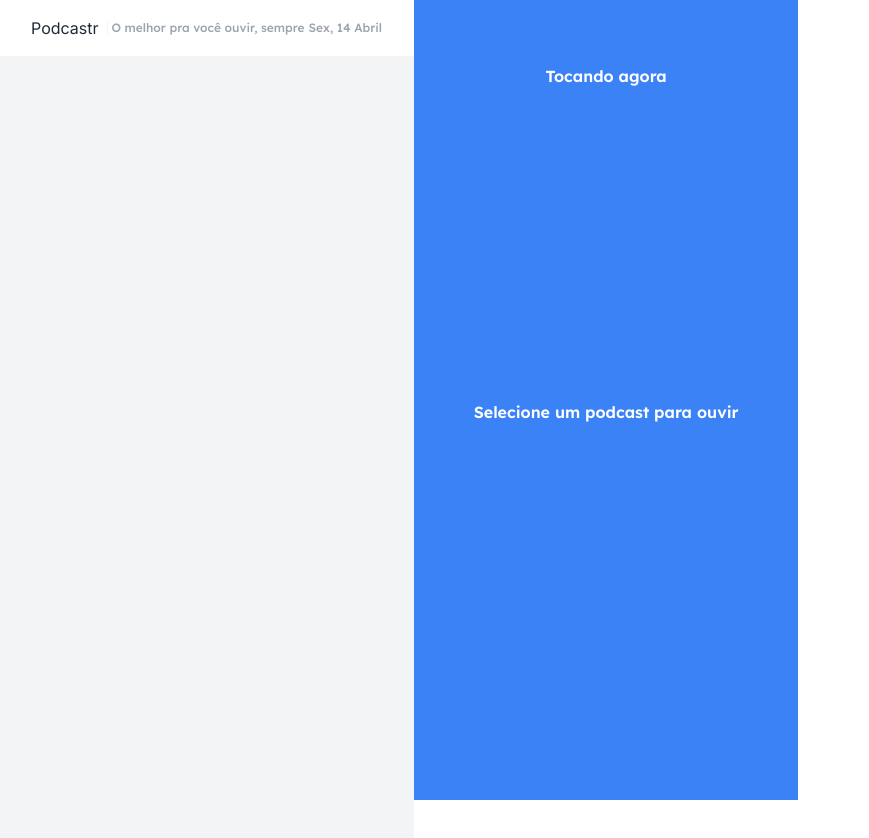
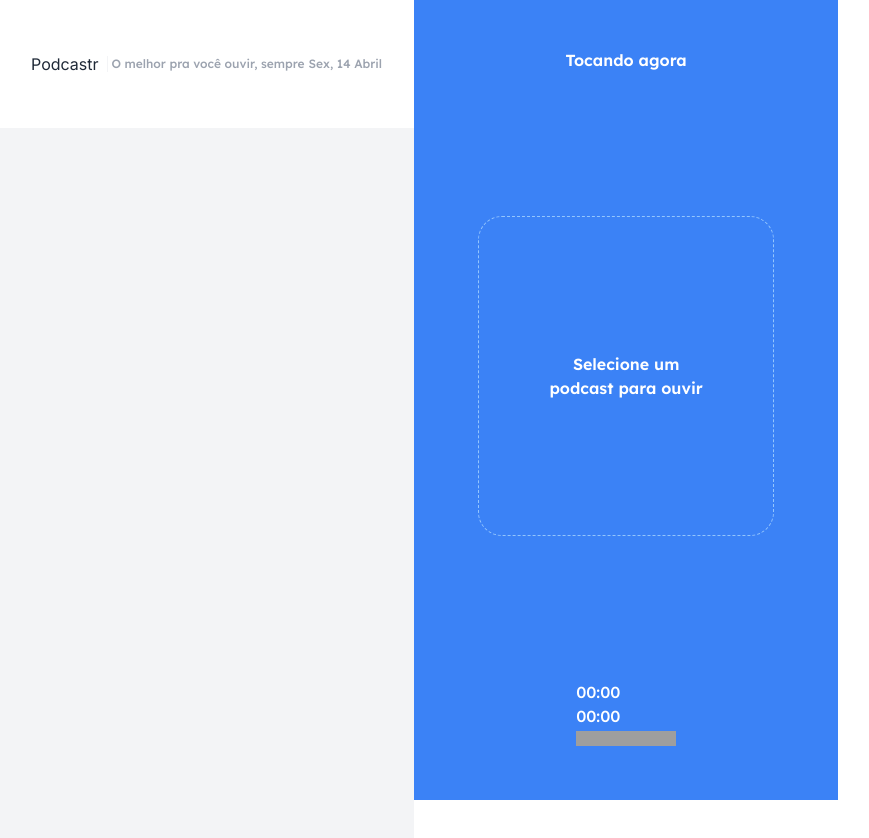
Before and after one commit to martinsju/podcastr, a Next.js app: page / in a window 1280 px wide. Shown: the top 838 px of the page, without its empty margins (1-870 px from the left). Built offline with nearby package versions, Linux system fonts and the light colour scheme; grey boxes are pictures that could not be loaded.

Commit message:
feat: updated Header and Player components

```diff
--- a/src/components/Header/index.tsx
+++ b/src/components/Header/index.tsx
@@ -7,7 +7,7 @@ export const Header: React.FC = () => {
 		locale: ptBR
 	})
 	return (
-		<header className='px-8 py-4 bg-white flex items-center'>
+		<header className='px-8 py-16 h-[6.5rem] bg-white flex items-center border-b-gray-100'>
 			<h3 className='text-gray-800'>Podcastr</h3>
 			<p className='text-gray-400 text-xs ml-2 px-1 border-l border-l-gray-100'>
 				O melhor pra você ouvir, sempre
--- a/src/components/Player/index.tsx
+++ b/src/components/Player/index.tsx
@@ -1,17 +1,55 @@
 import React from 'react'
+import Image from 'next/image'
 
 export const Player: React.FC = () => {
 	return (
-		<div className='px-12 py-16 w-96 h-screen flex flex-col items-center justify-between bg-blue-500 text-white'>
+		<div className='py-12 px-16 w-[26.5rem] h-screen flex flex-col items-center justify-between bg-blue-500 text-white'>
 			<header className='flex items-center gap-4'>
 				<strong>Tocando agora</strong>
 			</header>
 
-			<div id='emptyPlayer' className=''>
+			<div
+				id='emptyPlayer'
+				className='p-16 w-full h-80 flex items-center justify-center text-center border-[1.5px] border-dashed border-blue-300 rounded-3xl bg-gradient-143.8 from-blue-400 to-transparent'
+			>
 				<strong>Selecione um podcast para ouvir</strong>
 			</div>
 
-			<footer></footer>
+			<footer>
+				<div id='progress' className=''>
+					<span>00:00</span>
+					<div id='emptySlider'></div>
+					<span>00:00</span>
+				</div>
+
+				<div id='buttons'>
+					<button type='button'>
+						<Image width={20} height={20} src='/shuffle.svg' alt='Embaralhar' />
+					</button>
+					<button type='button'>
+						<Image
+							width={20}
+							height={20}
+							src='/play-previous.svg'
+							alt='Tocar anterior'
+						/>
+					</button>
+					<button type='button' id='playButton' className=''>
+						<Image width={20} height={20} src='/play.svg' alt='Tocar' />
+					</button>
+					<button type='button'>
+						<Image
+							width={20}
+							height={20}
+							src='/play-next.svg'
+							alt='Tocar próxima'
+						/>
+					</button>
+					<button type='button'>
+						<Image width={20} height={20} src='/repeat.svg' alt='Repetir' />
+					</button>
+				</div>
+			</footer>
 		</div>
 	)
 }
```
